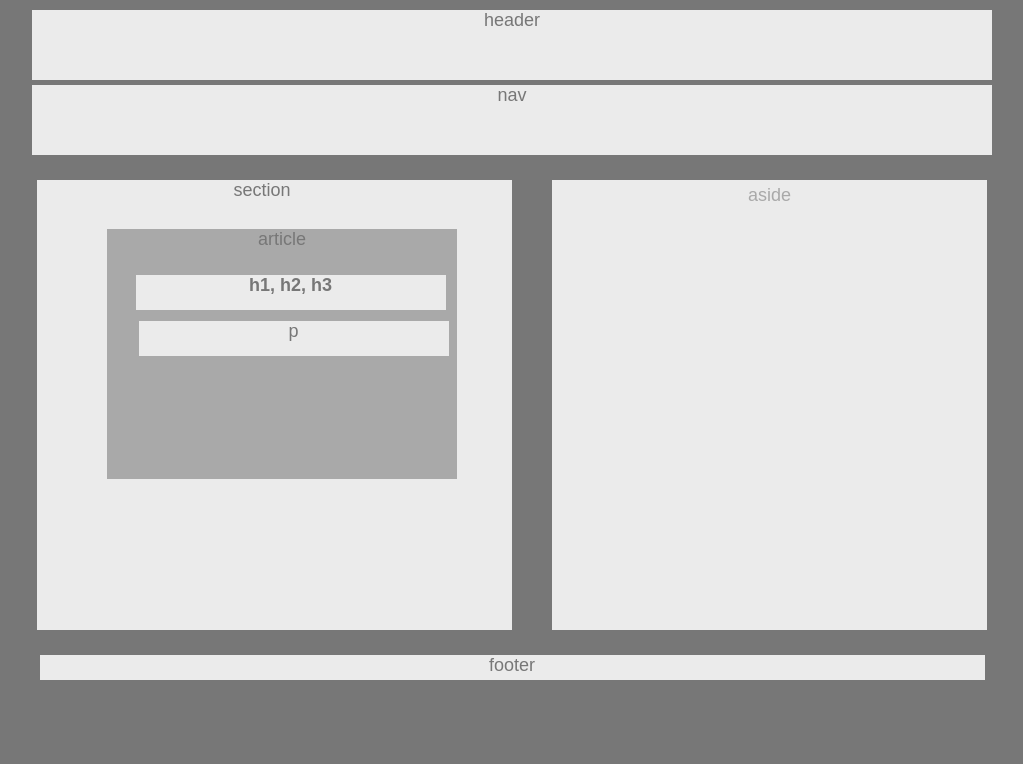
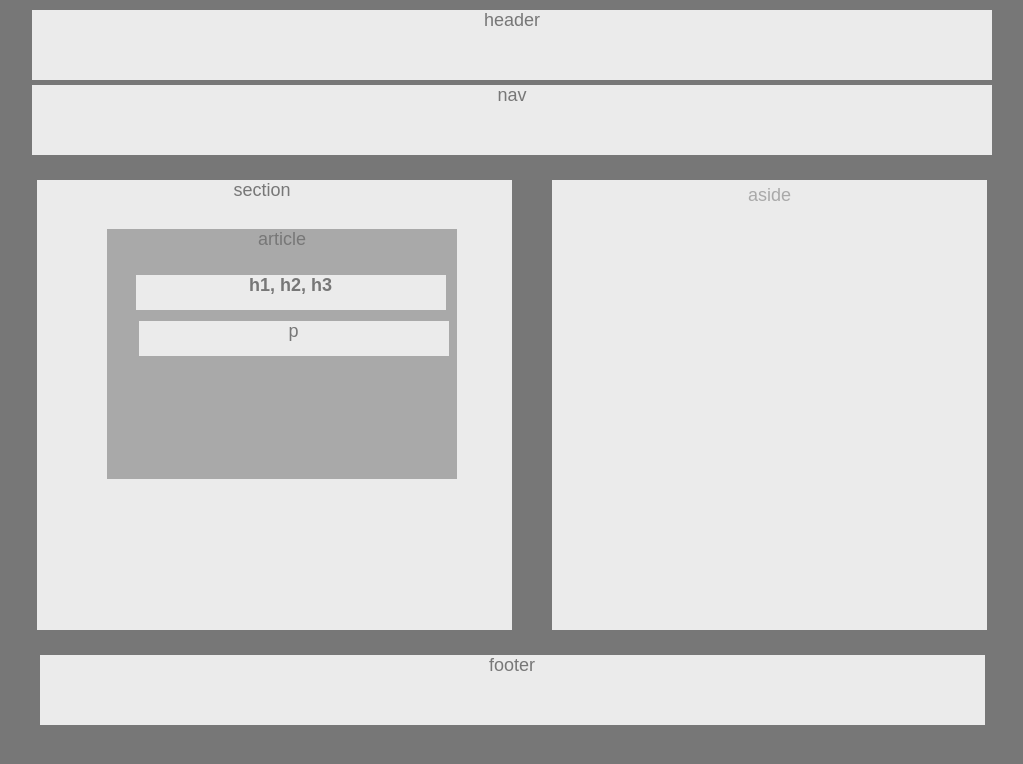
Before and after one commit to hannahwillis1/HW-Wireframe, a plain HTML site: page index.html in a window 1280 px wide. Shown: the whole page, without its empty margins (128-1151 px from the left). Drawn offline with Linux system fonts and the light colour scheme.

Commit message:
homework update

```diff
--- a/style.css
+++ b/style.css
@@ -123,7 +123,7 @@ font-weight: bold;
 .footer {
     clear:both;
     width: 945px;
-    height: 25px;
+    height: 70px;
     margin-left: auto;
     margin-right: auto;
     right: 0;
```
